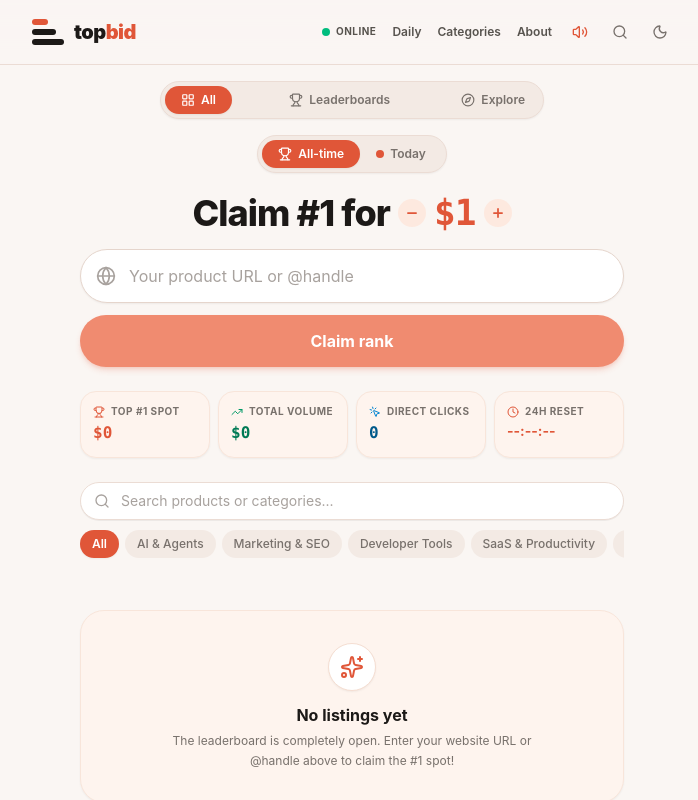
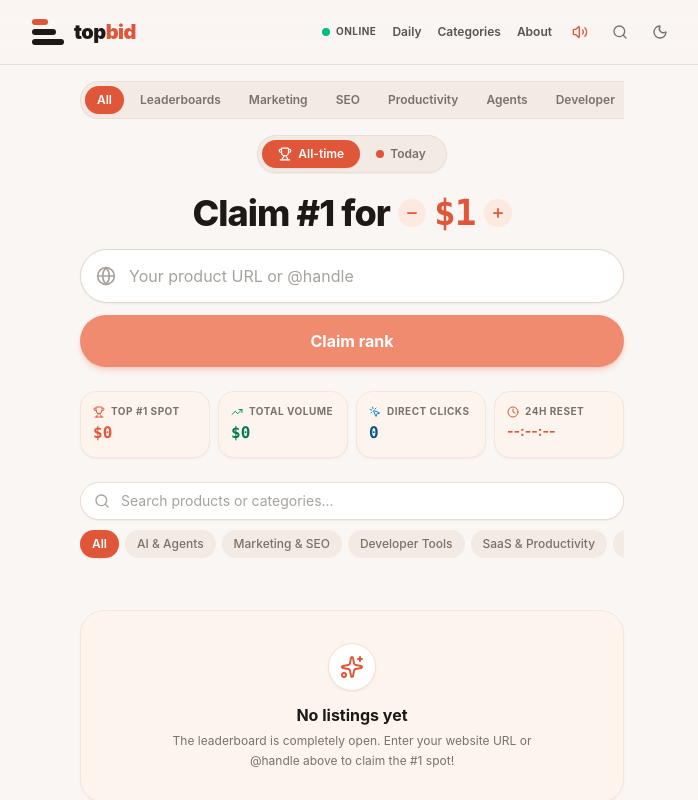
Before and after one commit to inaciofirmino456-ux/lol, a React (Vite) app: page / in a window 1280 px wide. Shown: the top 800 px of the page, without its empty margins (288-986 px from the left). Built offline with nearby package versions, Linux system fonts and the light colour scheme.

Commit message:
Make top navigation horizontally scrollable like Outbid

```diff
--- a/src/components/Hero.tsx
+++ b/src/components/Hero.tsx
@@ -77,52 +77,35 @@ export const Hero: React.FC<HeroProps> = ({
 
   return (
     <div className="max-w-xl mx-auto px-4 pt-4 pb-6 flex flex-col items-center text-center">
-      {/* 1. Nav Filter Capsule: [ All | Leaderboards | Explore ] */}
-      <div className="w-full max-w-sm flex items-center justify-between p-1 rounded-full bg-[#f3eae4] border border-[#ebdcd4] text-xs font-semibold mb-4 shadow-xs">
+      {/* 1. Horizontally scrollable navigation, matching Outbid's mobile behavior */}
+      <div className="w-full mb-4 overflow-x-auto scrollbar-none touch-pan-x">
+        <div className="flex w-max min-w-full items-center gap-1 rounded-full bg-[#f3eae4] border border-[#ebdcd4] p-1 text-xs font-semibold shadow-xs">
+          {[
+            ['all', 'All'], ['leaderboards', 'Leaderboards'], ['marketing', 'Marketing'], ['seo', 'SEO'],
+            ['productivity', 'Productivity'], ['agents', 'Agents'], ['developer', 'Developer'], ['crypto', 'Crypto'],
+            ['other', 'Other'], ['games', 'Games'], ['health', 'Health'], ['business', 'Business'],
+            ['ecommerce', 'Ecommerce'], ['travel', 'Travel'], ['directories', 'Directories'], ['agencies', 'Agencies'],
+            ['ai-media', 'AI Media'], ['social', 'Social'], ['education', 'Education'], ['people', 'People'],
+            ['design', 'Design'], ['hiring', 'Hiring'], ['domains', 'Domains'], ['sales', 'Sales'],
+            ['security', 'Security'], ['news', 'News'], ['real-estate', 'Real Estate'], ['writing', 'Writing'],
+            ['audio', 'Audio'], ['analytics', 'Analytics'], ['product-management', 'Product Management'],
+          ].map(([id, label]) => (
             <button
+              key={id}
               onClick={() => {
                 soundFX.playClick();
-            setActiveNavTab('all');
+                setActiveNavTab(id);
               }}
-          className={`flex items-center justify-center gap-1.5 px-4 py-1.5 rounded-full transition-all cursor-pointer ${
-            activeNavTab === 'all'
+              className={`shrink-0 px-3 py-1.5 rounded-full whitespace-nowrap transition-all cursor-pointer ${
+                activeNavTab === id
                   ? 'bg-[#e05638] text-white shadow-xs'
-              : 'text-[#78716c] hover:text-[#1c1917]'
+                  : 'text-[#78716c] hover:text-[#1c1917] hover:bg-white/60'
               }`}
             >
-          <LayoutGrid className="w-3.5 h-3.5" />
-          <span>All</span>
+              {label}
             </button>
-
-        <button
-          onClick={() => {
-            soundFX.playClick();
-            setActiveNavTab('leaderboards');
-          }}
-          className={`flex items-center justify-center gap-1.5 px-3.5 py-1.5 rounded-full transition-all cursor-pointer ${
-            activeNavTab === 'leaderboards'
-              ? 'bg-[#e05638] text-white shadow-xs'
-              : 'text-[#78716c] hover:text-[#1c1917]'
-          }`}
-        >
-          <Trophy className="w-3.5 h-3.5" />
-          <span>Leaderboards</span>
-        </button>
-
-        <button
-          onClick={() => {
-            soundFX.playClick();
-            setActiveNavTab('explore');
-          }}
-          className={`flex items-center justify-center gap-1.5 px-3.5 py-1.5 rounded-full transition-all cursor-pointer ${
-            activeNavTab === 'explore'
-              ? 'bg-[#e05638] text-white shadow-xs'
-              : 'text-[#78716c] hover:text-[#1c1917]'
-          }`}
-        >
-          <Compass className="w-3.5 h-3.5" />
-          <span>Explore</span>
-        </button>
+          ))}
+        </div>
       </div>
 
       {/* No fabricated visitor/online counters. These values will appear only when real activity exists. */}
```
Lines whose indentation alone changed are shown as unchanged.
